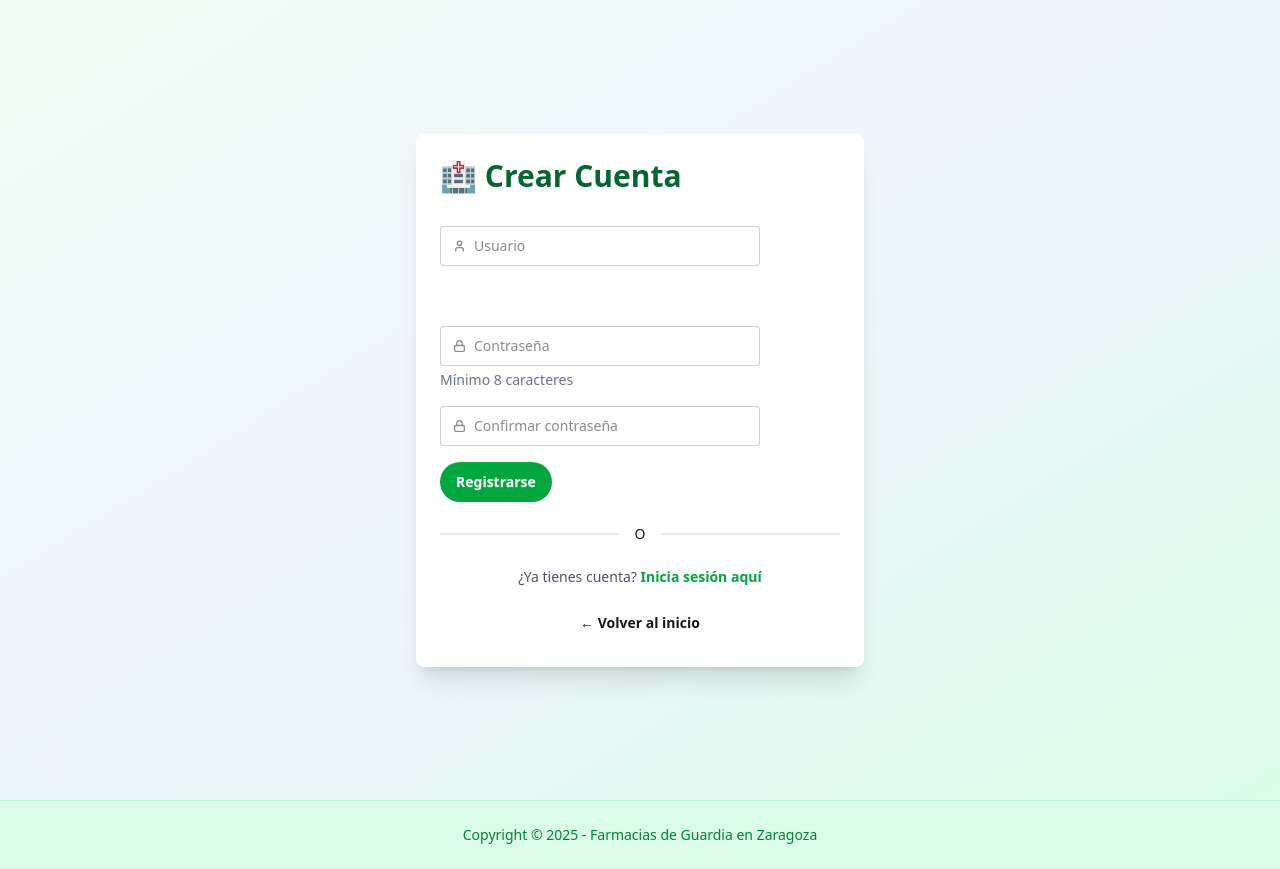
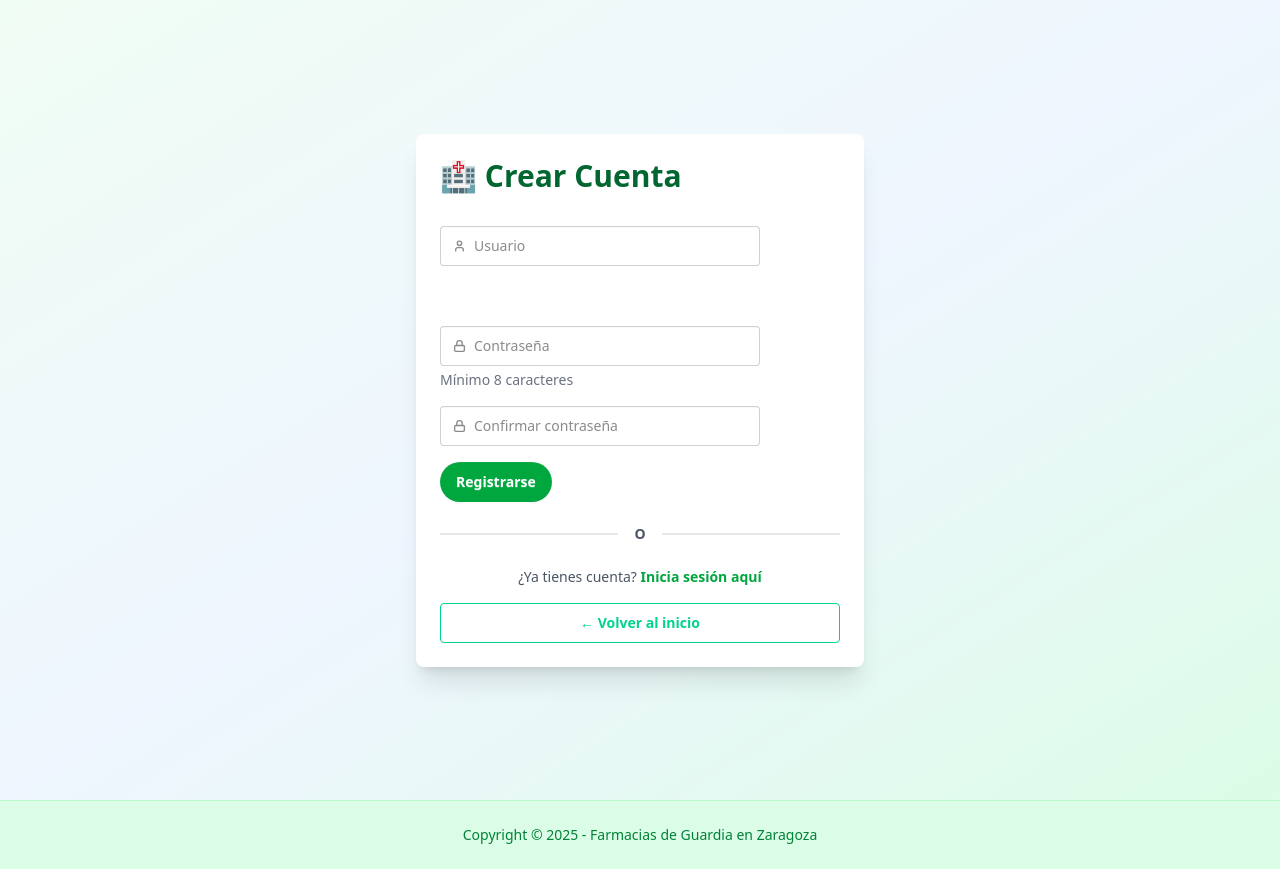
Before and after one commit to KiRZeN24/FarmaZGZ-frontend, a Next.js app: page /registro in a window 1280 px wide. Built offline with nearby package versions, Linux system fonts and the light colour scheme; no server answers.

Commit message:
fix: improve contrast on login and register page

```diff
--- a/src/app/login/page.tsx
+++ b/src/app/login/page.tsx
@@ -141,7 +141,7 @@ export default function LoginPage() {
             </button>
           </form>
 
-          <div className="divider">O</div>
+          <div className="divider text-gray-600 font-semibold">O</div>
 
           <p className="text-center text-gray-600">
             ¿No tienes cuenta?{" "}
@@ -153,7 +153,7 @@ export default function LoginPage() {
             </Link>
           </p>
 
-          <Link href="/" className="btn btn-ghost w-full mt-2">
+          <Link href="/" className="btn btn-outline btn-success w-full mt-2">
             ← Volver al inicio
           </Link>
         </div>
--- a/src/app/registro/page.tsx
+++ b/src/app/registro/page.tsx
@@ -196,7 +196,7 @@ export default function RegisterPage() {
             </button>
           </form>
 
-          <div className="divider">O</div>
+          <div className="divider text-gray-600 font-semibold">O</div>
 
           <p className="text-center text-gray-600">
             ¿Ya tienes cuenta?{" "}
@@ -208,7 +208,7 @@ export default function RegisterPage() {
             </Link>
           </p>
 
-          <Link href="/" className="btn btn-ghost w-full mt-2">
+          <Link href="/" className="btn btn-outline btn-success w-full mt-2">
             ← Volver al inicio
           </Link>
         </div>
```
